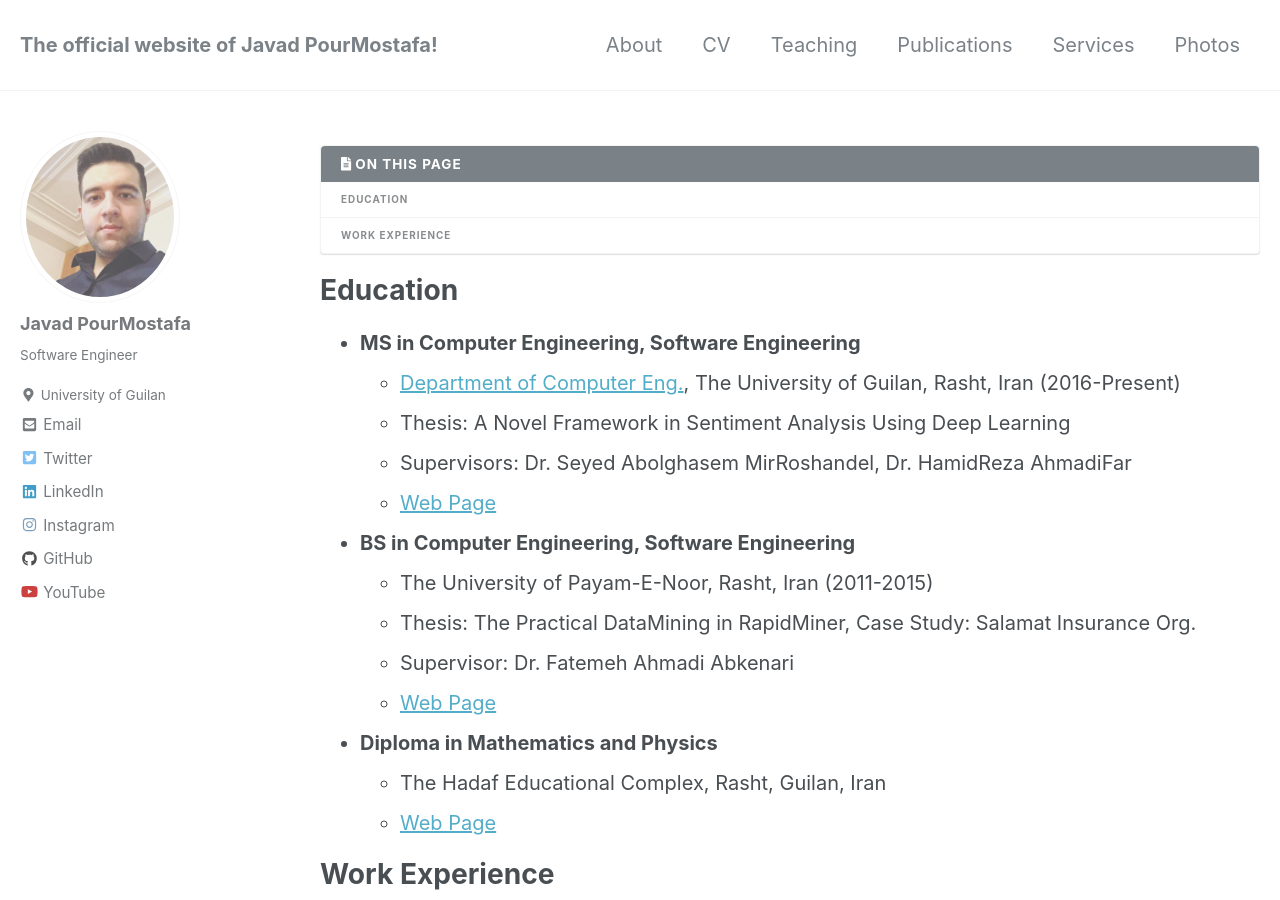
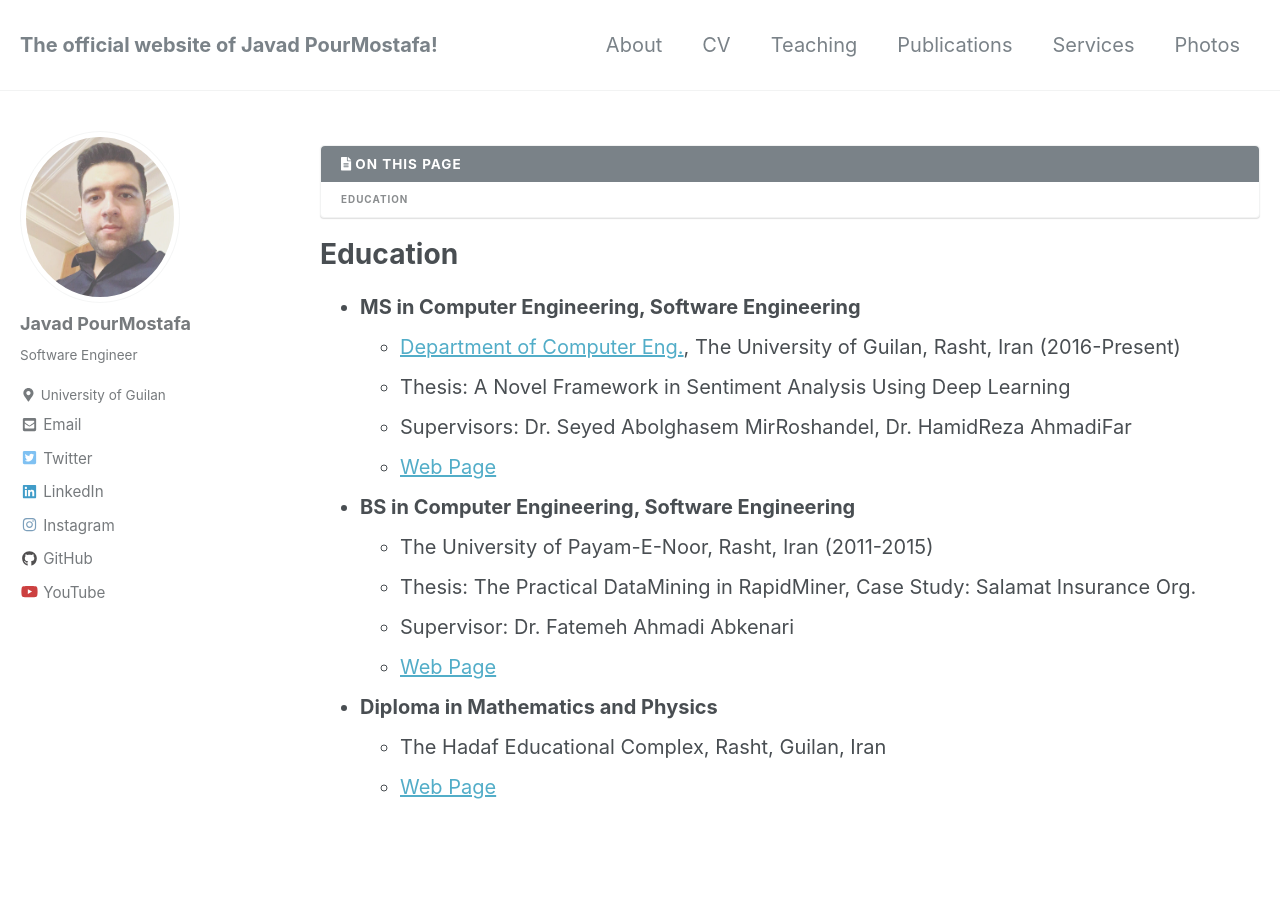
Before and after one commit to JoyeBright/JoyeBright.github.io, a Jekyll site: the page built from _pages/cv.md, in a window 1280 px wide and 900 px high. Built offline with Jekyll 4.4.1, drawn with Linux system fonts in a browser that asks for light colours; nearby versions of some CDN libraries.

Commit message:
Update cv.md

```diff
--- a/_pages/cv.md
+++ b/_pages/cv.md
@@ -22,5 +22,3 @@ author_profile: true
  * <b>Diploma in Mathematics and Physics</b><br>
    * The Hadaf Educational Complex, Rasht, Guilan, Iran<br>
    * [Web Page](http://hadafec.sams.ir)
-
-# Work Experience
```
